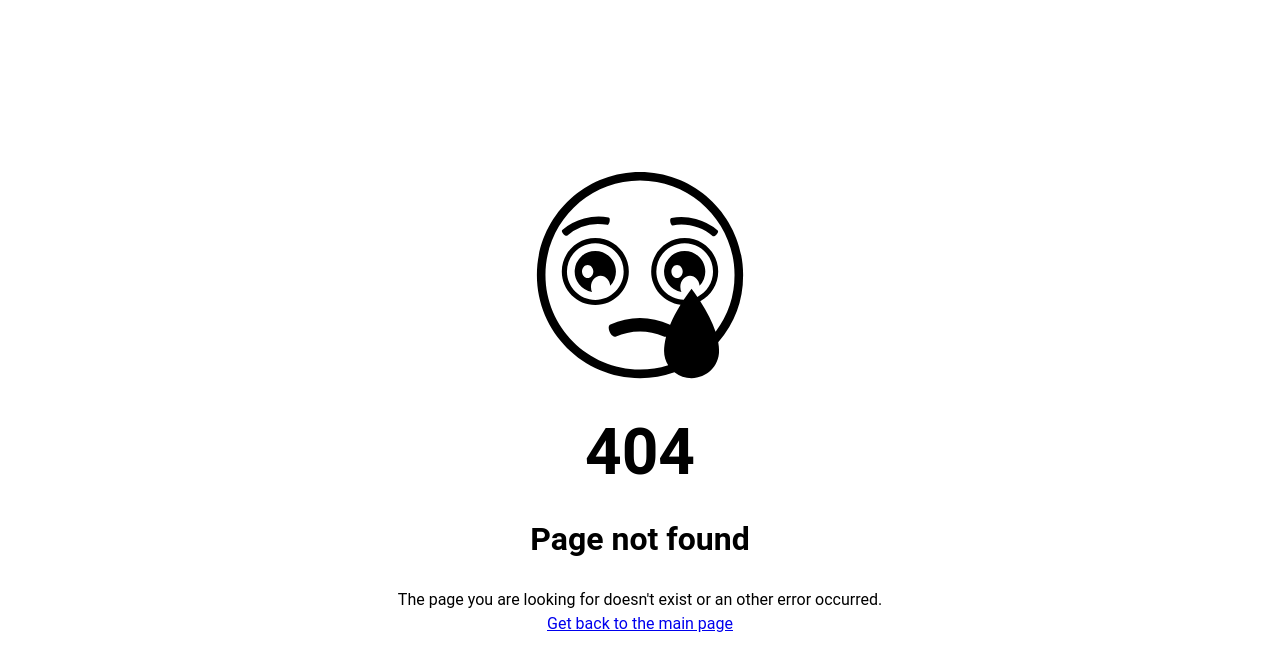
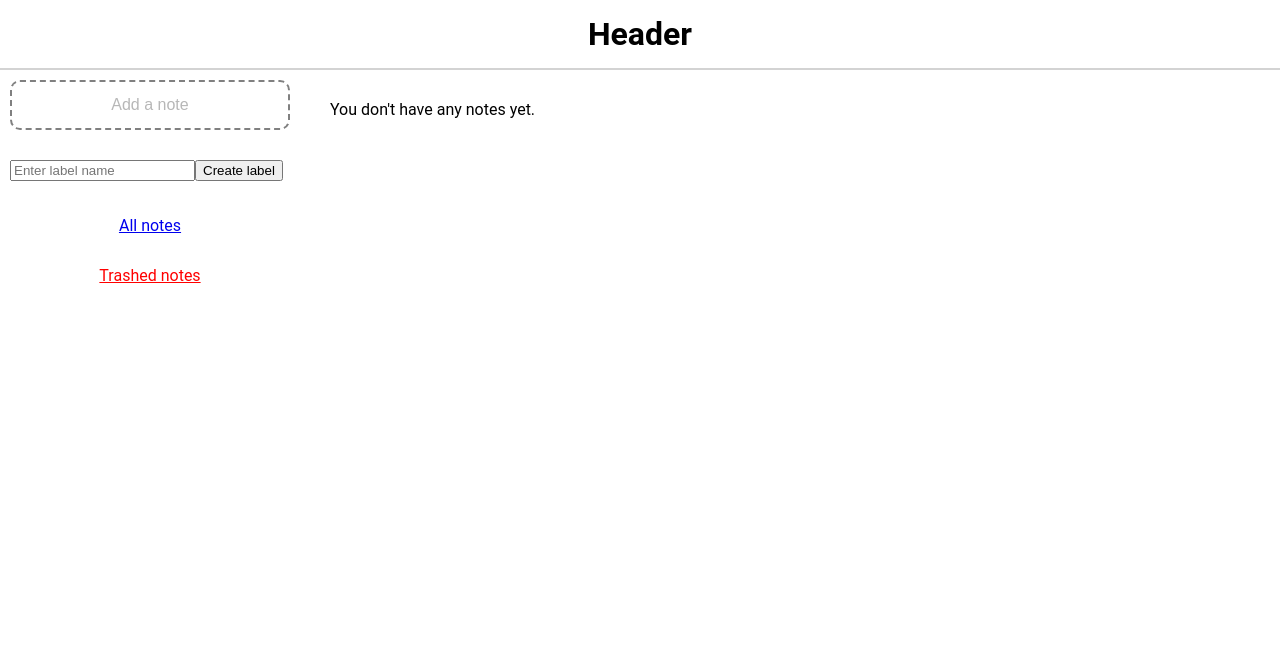
Before and after one commit to htmlclassic/notes, a React (Create React App) app: page /archived in a window 1280 px wide. Before the commit this address had no page. Shown: the top 670 px of the page. Built offline with nearby package versions, Linux system fonts and the light colour scheme.

Commit message:
feat: add working version of labels feature

```diff
--- a/src/App.tsx
+++ b/src/App.tsx
@@ -1,28 +1,33 @@
 import { GlobalStyles } from "./styles/GlobalStyles";
 import styled from "styled-components";
 
-import { useEffect } from 'react';
-
 import { nanoid } from '@reduxjs/toolkit';
 
-import { useDispatch, useSelector } from "react-redux";
+import { useDispatch } from "react-redux";
 import { createNote } from "./features/notes/notesSlice";
 import { updateActiveNoteId } from "./features/activeNoteId/activeNoteIdSlice";
+import { LabelsList } from "./features/labels/LabelsList";
+import { NoteList } from "./features/notes/NoteList";
+import { useNavigate, useParams } from "react-router-dom";
+import { createLabel } from "./features/labels/labelsSlice";
+import { RESERVED_ARCHIVED_NOTES_LABEL } from "./features/labels/labelsSlice";
 
-import { NoteList } from "./features/notes/NoteList";
-import { LabelsList } from "./features/labels/LabelsList";
-
-import { selectActiveLabel, updateActiveLabel } from "./features/activeLabel/activeLabelSlice";
-import { useSearchParams } from "react-router-dom";
+console.log(RESERVED_ARCHIVED_NOTES_LABEL);
 
 export default function App() {
+  const { label } = useParams();
   const dispatch = useDispatch();
-  const activeLabel = useSelector(selectActiveLabel);
-  const label = useSearchParams()[0].get('filter');
+  const navigate = useNavigate();
 
-  useEffect(() => {
-    dispatch(updateActiveLabel(label));
-  });
+  const handleAddNote = () => {
+    const id = nanoid();
+
+    dispatch(createLabel(label));
+    dispatch(createNote({ id, label }));
+    dispatch(updateActiveNoteId(id));
+
+    navigate(`/${label || ''}`);
+  };
 
   return (
     <>
@@ -33,15 +38,13 @@ export default function App() {
         </Header>
         <Sidebar>
           <ul>
-            <Item
-              onClick={() => {
-                const id = nanoid();
-
-                dispatch(createNote({id, activeLabel}));
-                dispatch(updateActiveNoteId(id));
-              }}
-            >
-              <AddNoteButton>Add a note</AddNoteButton>
+            <Item disabled={label === RESERVED_ARCHIVED_NOTES_LABEL}>
+              <AddNoteButtonStyled
+                onClick={handleAddNote}
+                disabled={label === RESERVED_ARCHIVED_NOTES_LABEL}
+              >
+                Add a note
+              </AddNoteButtonStyled>
             </Item>
             <LabelsList />
           </ul>
@@ -56,10 +59,6 @@ export default function App() {
 
 interface Props {
   children: React.ReactNode
-}
-
-function AddNoteButton({ children }: Props) {
-  return <AddNoteButtonStyled>{children}</AddNoteButtonStyled>
 }
 
 function Header({ children }: Props) {
@@ -128,7 +127,8 @@ const AddNoteButtonStyled = styled.button`
   font-size: inherit;
 `;
 
-const Item = styled.li`
+// this disabled prop is horrible :)
+const Item = styled.li<any>`
   cursor: pointer;
   height: 50px;
   border-radius: 10px;
@@ -141,14 +141,14 @@ const Item = styled.li`
 
   &:first-child {
     margin-bottom: 30px;
-    border: 2px dashed orange;
+    border: 2px dashed ${({ disabled }) => disabled ? 'gray' : 'orange'};
 
     &:hover {
-      background-color: #ffd988;
+      background-color: ${({ disabled }) => disabled ? 'transparent' : '#ffd988'};
     }
   }
 
   &:hover {
-    border: 2px solid orange;
+    ${({ disabled }) => disabled || 'border: 2px solid orange;'}
   }
 `;
--- a/src/app/store.ts
+++ b/src/app/store.ts
@@ -2,15 +2,12 @@ import { configureStore } from "@reduxjs/toolkit";
 import { notesSliceReducer } from "../features/notes/notesSlice";
 import { activeNoteIdReducer } from "../features/activeNoteId/activeNoteIdSlice";
 import { labelsSliceReducer } from "../features/labels/labelsSlice";
-import { activeLabelReducer } from "../features/activeLabel/activeLabelSlice";
 
 const store = configureStore({
   reducer: {
     notes: notesSliceReducer,
     activeNoteId: activeNoteIdReducer,
-
     labels: labelsSliceReducer,
-    activeLabel: activeLabelReducer
   }
 });
 
--- a/src/features/labels/LabelsList.tsx
+++ b/src/features/labels/LabelsList.tsx
@@ -1,55 +1,53 @@
 import styled from 'styled-components';
 import { useDispatch, useSelector } from "react-redux";
-import { createLabel, deleteLabel, updateLabel, selectLabels } from "./labelsSlice";
-import { Navlink } from '../../components/Navlink';
+import { createLabel, deleteLabel, selectLabels } from "./labelsSlice";
 import { useState, useEffect } from 'react';
-import { useNavigate } from 'react-router-dom';
-import { updateActiveLabel } from '../activeLabel/activeLabelSlice';
+import { NavLink, useNavigate } from 'react-router-dom';
 
 export function LabelsList() {
   const labels = useSelector(selectLabels);
   const dispatch = useDispatch();
-  const navigate = useNavigate();
+  // const navigate = useNavigate();
 
   const handleDelete = (labelName: string) => {
     dispatch(deleteLabel(labelName));
-    navigate('/');
+    // navigate('/');
   };
 
   useEffect(() => {
     localStorage.setItem('labels', JSON.stringify(labels));
   }, [labels]);
 
+  const labelsList = labels.map((label: string) =>
+    <Item key={label}>
+      <NavLinkStyled
+        to={`/${label}`}
+      >
+        { label }
+      </NavLinkStyled>
+    </Item>
+  );
+
   return (
     <ul>
       <CreateLabelForm /><br />
-      {
-        labels.map((label: string) =>
-          <Item key={label}>
-            <Navlink
-              to={`/notes?filter=${label}`}
-              onClick={() => {
-                dispatch(updateActiveLabel(label));
-              }}
-            >
-              {label}
-            </Navlink>
-            {
-              label !== 'All' && label !== 'Trash' ?
-              (
-                <button
-                  onClick={() => handleDelete(label)}
-                >X</button>
-              ) : null
-            }
-          </Item>
-        )
-      }
+      <Item>
+        <NavLinkStyled to={`/`} >
+          All notes
+        </NavLinkStyled>
+      </Item>
+      <Item>
+        <NavLinkStyled to={`/archived`} >
+          Trashed notes
+        </NavLinkStyled>
+      </Item>
+      { labelsList }
     </ul>
   );
 }
 
 function CreateLabelForm() {
+  const navigate = useNavigate();
   const [value, setValue] = useState('');
   const dispatch = useDispatch();
 
@@ -60,6 +58,7 @@ function CreateLabelForm() {
   const handleSubmit = () => {
     dispatch(createLabel(value));
     setValue('');
+    navigate(`/${value}`)
   };
 
   return (
@@ -75,6 +74,14 @@ function CreateLabelForm() {
   );
 }
 
+const NavLinkStyled = styled(NavLink)`
+  width: 100%;
+  height: 100%;
+  display: flex;
+  justify-content: center;
+  align-items: center;
+`;
+
 const Item = styled.li`
   cursor: pointer;
   height: 50px;
@@ -86,6 +93,10 @@ const Item = styled.li`
   align-items: center;
   justify-content: center;
 
+  & .active {
+    color: red;
+  }
+
   &:hover {
     border: 2px solid orange;
   }
--- a/src/features/labels/labelsSlice.ts
+++ b/src/features/labels/labelsSlice.ts
@@ -1,35 +1,23 @@
 import { createSlice } from "@reduxjs/toolkit";
-import { LabelsType } from "../../types";
 
-export enum reservedLabels {
-  trash = 'Trash',
-  all = 'All',
-  empty = ''
-};
-
-let initialState: string[];
-
-if (localStorage.getItem('labels')) {
-  initialState = JSON.parse(localStorage.getItem('labels') as string);
-} else {
-  initialState = [ reservedLabels.all, reservedLabels.trash ];
-}
+let initialState: string[] = JSON.parse(localStorage.getItem('labels') || '[]');
 
 const slice = createSlice({
   name: 'labels',
   initialState,
   reducers: {
     createLabel: (state, action) => {
-      if (!state.includes(action.payload) && action.payload !== '') {
+      if (
+        action.payload &&
+        !state.includes(action.payload) &&
+        action.payload !== '' &&
+        action.payload !== RESERVED_ARCHIVED_NOTES_LABEL
+      ) {
         state.push(action.payload);
       }
     },
 
     deleteLabel: (state, action) => {
-      if (action.payload === 'All' || action.payload === 'Trash') {
-        return state;
-      }
-
       return state.filter(label => label !== action.payload);
     },
 
@@ -41,6 +29,7 @@ const slice = createSlice({
   }
 });
 
+export const RESERVED_ARCHIVED_NOTES_LABEL = 'archived';
 export const selectLabels = (state: any) => state.labels;
 export const labelsSliceReducer = slice.reducer;
 export const { createLabel, deleteLabel, updateLabel } = slice.actions;
--- a/src/features/notes/Note.tsx
+++ b/src/features/notes/Note.tsx
@@ -115,7 +115,9 @@ export function Note({
           />
         </Content>
         <Labels active={isActive}>
-          <Label>{note.labels}</Label>
+          {
+            note.labels.map(label => <Label>{label}</Label>)
+          }
         </Labels>
         <Toolbar onMouseDown={e => e.stopPropagation()}>
             <ChangeBgColorBtn onClick={e => {
--- a/src/features/notes/NoteList.tsx
+++ b/src/features/notes/NoteList.tsx
@@ -9,15 +9,31 @@ import { useSelector } from "react-redux";
 import { selectNotes, updateNote, deleteNote } from "./notesSlice";
 import { selectActiveNoteId, updateActiveNoteId } from "../activeNoteId/activeNoteIdSlice";
 import { INote, IactionUpdatePayload } from "../../types";
-import { useSearchParams } from "react-router-dom";
+import { useParams } from "react-router-dom";
 
-// filter is so much hardcoded. gotta fix it
 export function NoteList() {
-  const filter = useSearchParams()[0].get('filter');
+  const { label } = useParams();
   const dispatch = useDispatch();
-  const notes = useSelector(selectNotes);
+  const notes = useSelector(selectNotes).slice();
   const activeNoteId = useSelector(selectActiveNoteId);
   let notesList;
+
+  if (label) {
+    if (label === 'archived') {
+      notesList = makeNotesList(
+        notes.filter(note => note.trashed)
+      );
+    } else {
+      notesList = makeNotesList(
+        notes.filter(note => note.labels.includes(label) && !note.trashed)
+      );
+    }
+  // show all notes
+  } else {
+    notesList = makeNotesList(
+      notes.filter(note => !note.trashed)
+    )
+  }
 
   useEffect(() => {
     localStorage.setItem('notes', JSON.stringify(notes));
@@ -38,7 +54,7 @@ export function NoteList() {
 
   const handleDelete = (id: string) => dispatch(deleteNote(id));
 
-  const handleChange = (payload: IactionUpdatePayload) => {
+  function handleChange(payload: IactionUpdatePayload) {
     dispatch(updateNote(payload));
   };
 
@@ -59,17 +75,9 @@ export function NoteList() {
     );
   }
 
-  if (filter === null) {
-    notesList = null;
-  } else if (filter === 'All') {
-    notesList = makeNotesList(notes.filter(note => !note.labels.includes('Trash')));
-  } else {
-    notesList = makeNotesList(notes.filter(note => note.labels.includes(filter)));
-  }
-
   return (
     <StyledNotesBlock>
-      { notesList || `No notes are found by label: ${filter}` }
+      { notesList || `You don't have any notes yet.`}
     </StyledNotesBlock>
   );
 }
--- a/src/features/notes/notesSlice.ts
+++ b/src/features/notes/notesSlice.ts
@@ -1,7 +1,6 @@
 import { createSlice } from '@reduxjs/toolkit';
 
 import { INote, IactionDelete, IactionUpdate } from '../../types';
-import { reservedLabels } from '../labels/labelsSlice';
 
 // localStorage.setItem('notes', ''); // clear storage
 
@@ -17,7 +16,8 @@ const slice = createSlice({
         title: '',
         text: '',
         bgColor: '#ffffff',
-        labels: [ action.payload.activeLabel ]
+        trashed: false,
+        labels: action.payload.label ? [ action.payload.label ] : []
       });
     },
 
@@ -25,11 +25,11 @@ const slice = createSlice({
       const note = state.find(note => note.id === action.payload);
 
       if (note) {
-        if (note.labels.includes(reservedLabels.trash)) {
+        if (note.trashed) {
           return state.filter(el => note.id !== el.id);
         }
 
-        note.labels = [reservedLabels.trash];
+        note.trashed = true;
       }
     },
 
@@ -44,12 +44,9 @@ const slice = createSlice({
       if (payload.bgColor !== undefined) targetNote.bgColor = payload.bgColor;
       if (
         payload.label !== undefined &&
-        payload.label !== reservedLabels.empty &&
-        payload.label !== reservedLabels.all &&
-        payload.label !== reservedLabels.trash
+        payload.label !== '' &&
+        !targetNote.labels.includes(payload.label)
       ) {
-        // i mean it's cool that you reserved some words and dont let a user create a label like that
-        // but how the fuck is he notified about it?
         targetNote.labels.push(payload.label);
       }
     }
--- a/src/types.ts
+++ b/src/types.ts
@@ -3,6 +3,7 @@ export interface INote {
   title: string;
   text: string;
   bgColor: string;
+  trashed: boolean;
   labels: string[];
 }
 
@@ -28,5 +29,3 @@ export interface IactionUpdatePayload {
   text?: string;
   bgColor?: string;
 }
-
-export type LabelsType = string[];
```
Also changed, not shown: src/components/Navlink.tsx (deleted, +0 -56 lines), src/features/activeLabel/activeLabelSlice.ts (deleted, +0 -17 lines), src/index.tsx (+4 -8 lines), 1 other file (tests, documents, lock files or other folders).
